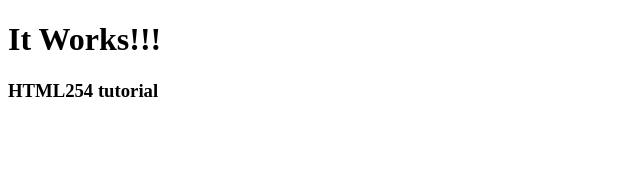
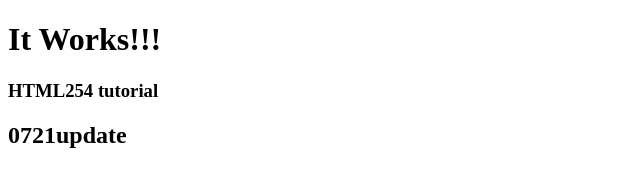
Before and after one commit to ntuhtml/ntuhtml.github.io, a plain HTML site: page index.html in a window 1280 px wide. Shown: the whole page, without its empty margins (0-640 px from the left). Drawn offline with Linux system fonts and the light colour scheme.

Commit message:
0721update
0721

```diff
--- a/index.html
+++ b/index.html
@@ -11,6 +11,7 @@
 <body>
     <h1>It Works!!!</h1>
     <h3>HTML254 tutorial</h3>
+    <h2>0721update</h2>
 </body>
 
 </html>
```
